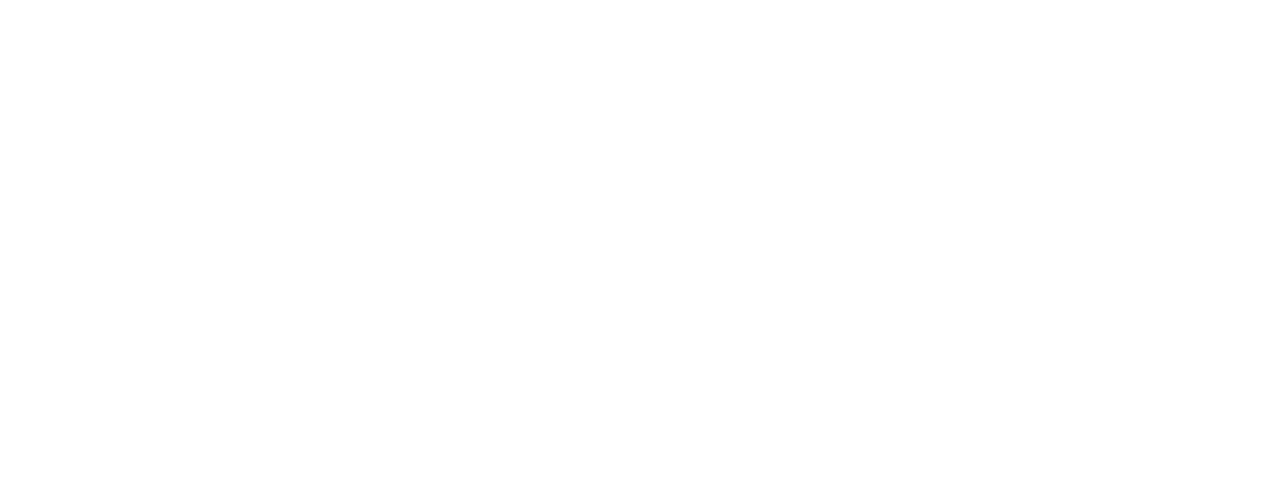
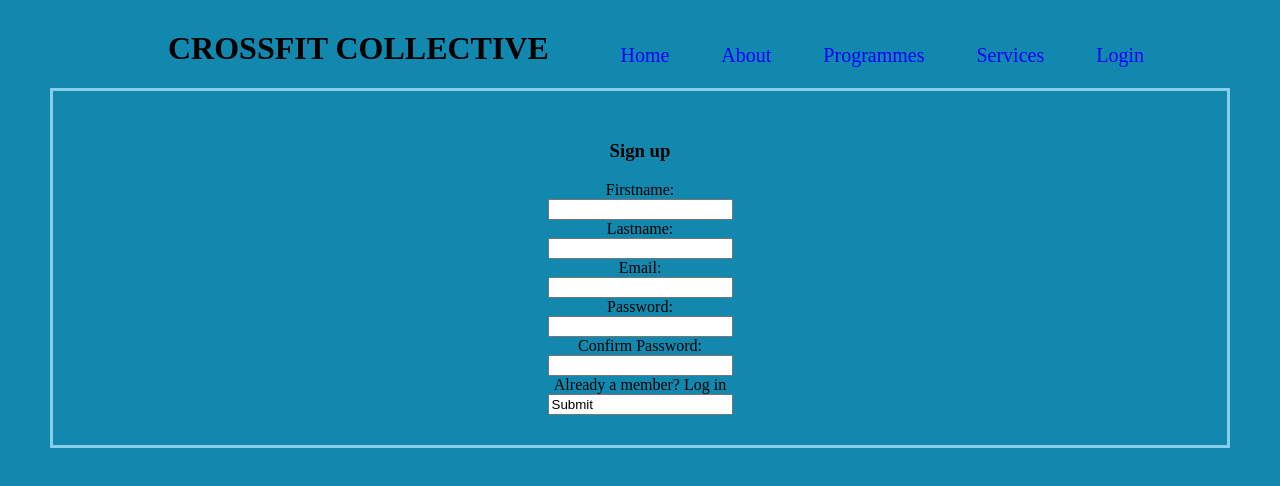
Before and after one commit to Eddahkarambu/Fitness-web-app, a React (Create React App) app: page /signup in a window 1280 px wide. Before the commit this address had no page. Shown: the top 486 px of the page. Built offline with nearby package versions, Linux system fonts and the light colour scheme.

Commit message:
create a sign up form using javascript and html

```diff
--- a/src/Components/Home.css
+++ b/src/Components/Home.css
@@ -32,6 +32,7 @@ body{
     padding-bottom: 20px;
     padding-top: 20px;
     line-height: 30px;
+
 }
 .para{
     color:white;
--- a/src/Components/Router.js
+++ b/src/Components/Router.js
@@ -1,6 +1,7 @@
 import React, { Component } from "react";
 import { Routes, Route } from "react-router-dom";
 import Home from "./Home";
+import Signup from "./Signup";
 // import About from "./About";
 // import Programmes from "./Programmes";
 // import Success from "./Success";
@@ -12,6 +13,7 @@ export default class Paths extends Component {
             <Routes>
                     <Route path="/" exact element={<Home />}></Route>
                     <Route path="/Home" exact element={<Home/>}></Route>
+                    <Route path="/signup" exact element={<Signup />}></Route>
                     {/* <Route path="/About" exact element={<About/>}></Route> */}
                     {/* <Route path="/Programmes" exact element={<Programmes />}></Route>
                     <Route path="/Success" exact element={<Success/>}></Route>
--- /dev/null
+++ b/src/Components/Signup.css
@@ -0,0 +1,14 @@
+.signup {
+    background-color: rgb(18, 136, 175);
+    min-height: 100vh;
+    padding-left:50px;
+    padding-right: 50px;
+    background-repeat: no-repeat;
+    background-size: cover;
+    text-align: center;
+    }
+
+    form {
+        border:3px solid skyblue;
+        padding: 30px;
+        }
--- /dev/null
+++ b/src/Components/Signup.js
@@ -0,0 +1,87 @@
+import React,{useState}  from "react";
+import './Signup.css';
+import Navbar from './Navbar.js';
+
+
+function Signup() {
+    const [Firstname, setFirstname] = useState('')
+    const [Lastname, setLastname] = useState('')
+    const [email, setEmail] = useState('');
+    const [password, setPassword] = useState('');
+    const [confPassword, setConfPassword] = useState('');
+
+
+
+    const handleChange = (e) => {
+        setFirstname(e.target.value);
+      }
+
+
+    const handleLastnameChange = (e) => {
+        setLastname(e.target.value);
+      }
+
+      const handleEmailChange = (e) => {
+        setEmail(e.target.value);
+      }
+
+      const handlePasswordChange = (e) => {
+        setPassword(e.target.value);
+      }
+
+      const handleConfPasswordChange = (e) => {
+        setConfPassword(e.target.value);
+      }
+
+      const handleSubmit = (e) => {
+        if (password !== confPassword) {
+          console.log("password Not Match");
+        } else {
+          console.log("Form submitted successfully")
+
+        }
+        e.preventDefault();
+      }
+    return(
+        <div className="signup">
+            <Navbar/>
+
+            <header className="App-header">
+        <form onSubmit={(e) => { handleSubmit(e) }}>
+          <h3> Sign up </h3>
+
+          <label >
+            Firstname:
+          </label><br />
+          <input type="text" value={Firstname} required onChange={(e)=> { handleChange(e) }} /><br />
+
+          <label >
+            Lastname:
+          </label><br />
+          <input type="text" value={Lastname} required onChange={(e)=> { handleLastnameChange(e) }} /><br />
+
+          <label>
+            Email:
+          </label><br />
+          <input type="email" value={email} required onChange={(e) => { handleEmailChange(e) }} /><br />
+          <label>
+            Password:
+          </label><br />
+          <input type="password" value={password} required onChange={(e) => { handlePasswordChange(e) }} /><br />
+          <label>
+            Confirm Password:
+          </label><br />
+          <input type="password" value={confPassword} required onChange={(e) => { handleConfPasswordChange(e) }} /><br />
+          <div>
+            Already a member? Log in
+          </div>
+          <input type="Sign up" value="Submit" />
+        </form>
+      </header>
+
+        </div>
+
+    )
+
+}
+export default Signup;
```
Also changed, not shown: src/Components/Login.css (added), src/Components/Login.js (added).
